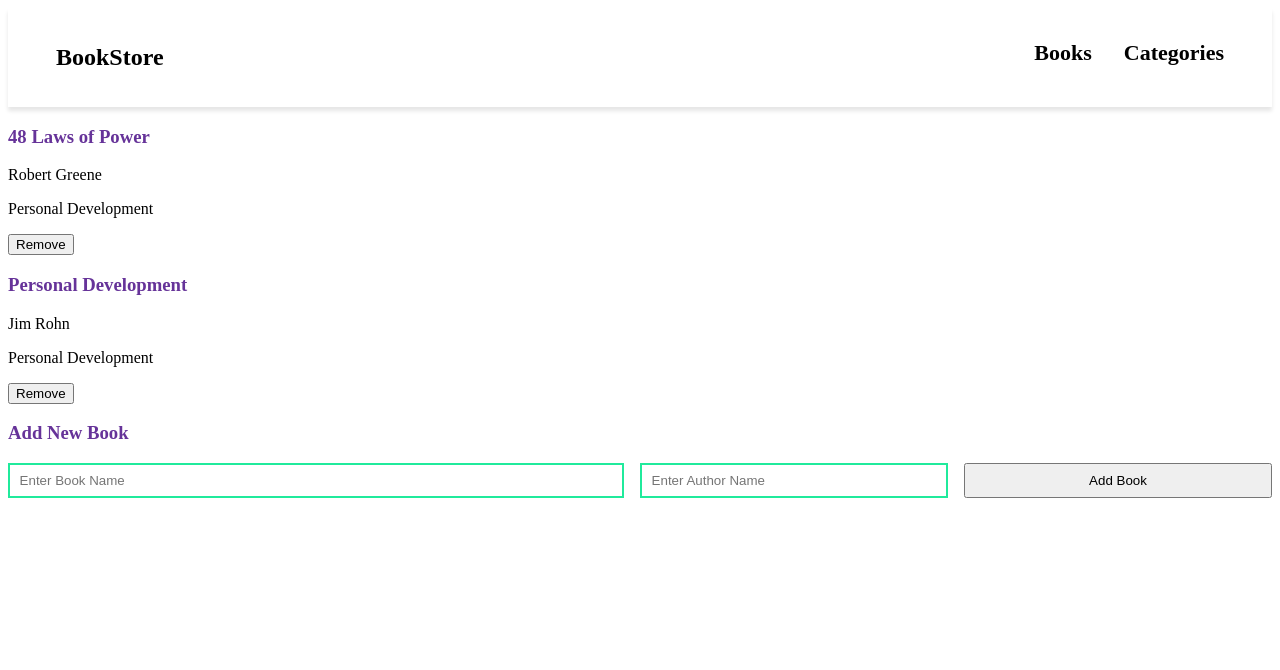
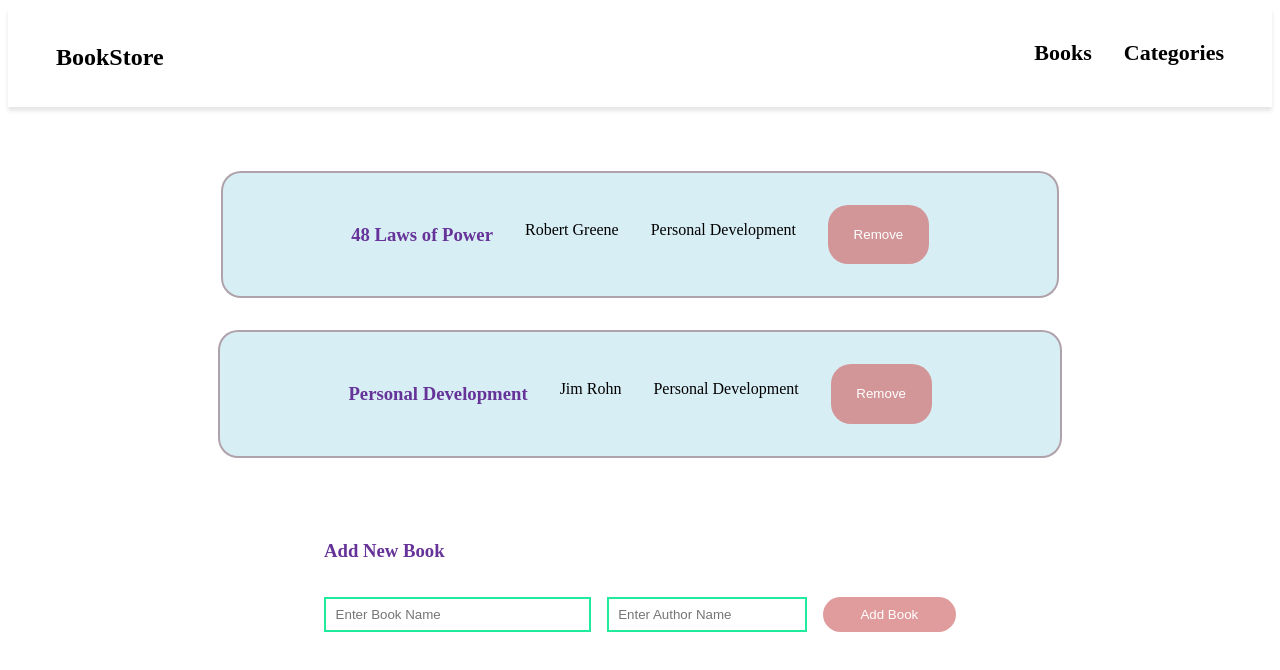
Before and after one commit to hetrox8/book-store, a React (Create React App) app: page / in a window 1280 px wide. Shown: the top 670 px of the page. Built offline with nearby package versions, Linux system fonts and the light colour scheme.

Commit message:
soolve all errors

```diff
--- a/src/components/Styles/Books.css
+++ b/src/components/Styles/Books.css
@@ -1,11 +1,11 @@
-.all-b {
+.All-B {
   display: flex;
   flex-direction: column;
   height: 100vh;
   align-items: center;
 }
 
-.book-c {
+.Book-C {
   display: flex;
   flex-direction: column;
   padding: 4rem 1rem;
@@ -14,25 +14,25 @@
   gap: 2rem;
 }
 
-.single-b {
+.Single-B {
   background: #81c8dd4f;
   display: flex;
   gap: 2rem;
   border: 2px solid #6d263161;
   padding: 2rem 8rem;
-  border-radius: 20px;
+  border-radius: 20px 20px;
 }
 
-.remove-book,
-.add-book {
+.RemoveBook,
+.Add-Book {
   padding: 0.4rem 1.6rem;
   color: #fff;
   background-color: #cf6464a3;
   border: none;
-  border-radius: 20px;
+  border-radius: 20px 20px;
 }
 
-.book-f {
+.Book-F {
   display: flex;
   flex-direction: column;
   width: 50%;
@@ -50,7 +50,7 @@ form input {
   border: 2px solid #20ea9c;
 }
 
-.add-book {
+.AddBook {
   background-color: aqua;
   color: black;
 }
```
Also changed, not shown: src/components/Styles/Category.css (line endings or trailing spaces).
